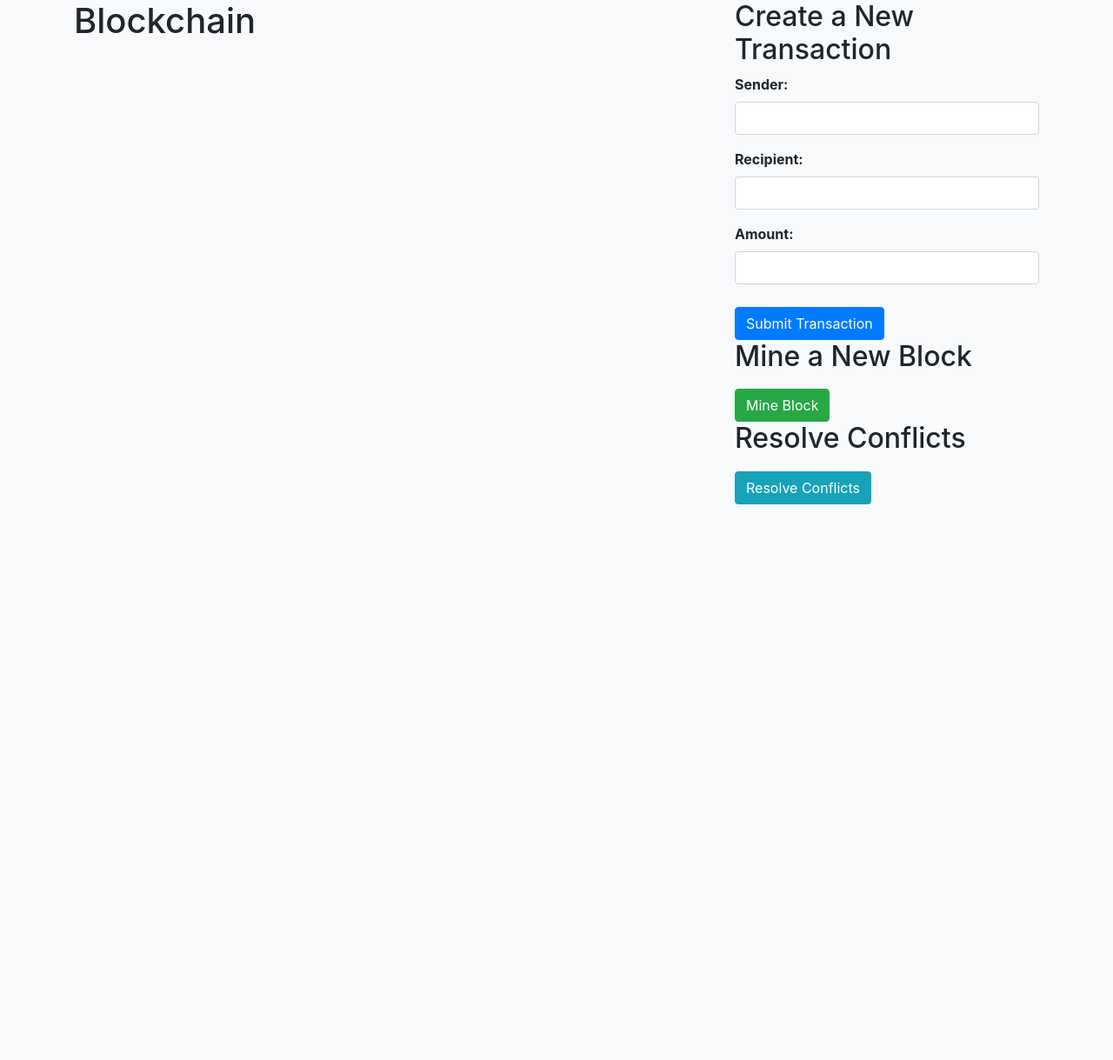
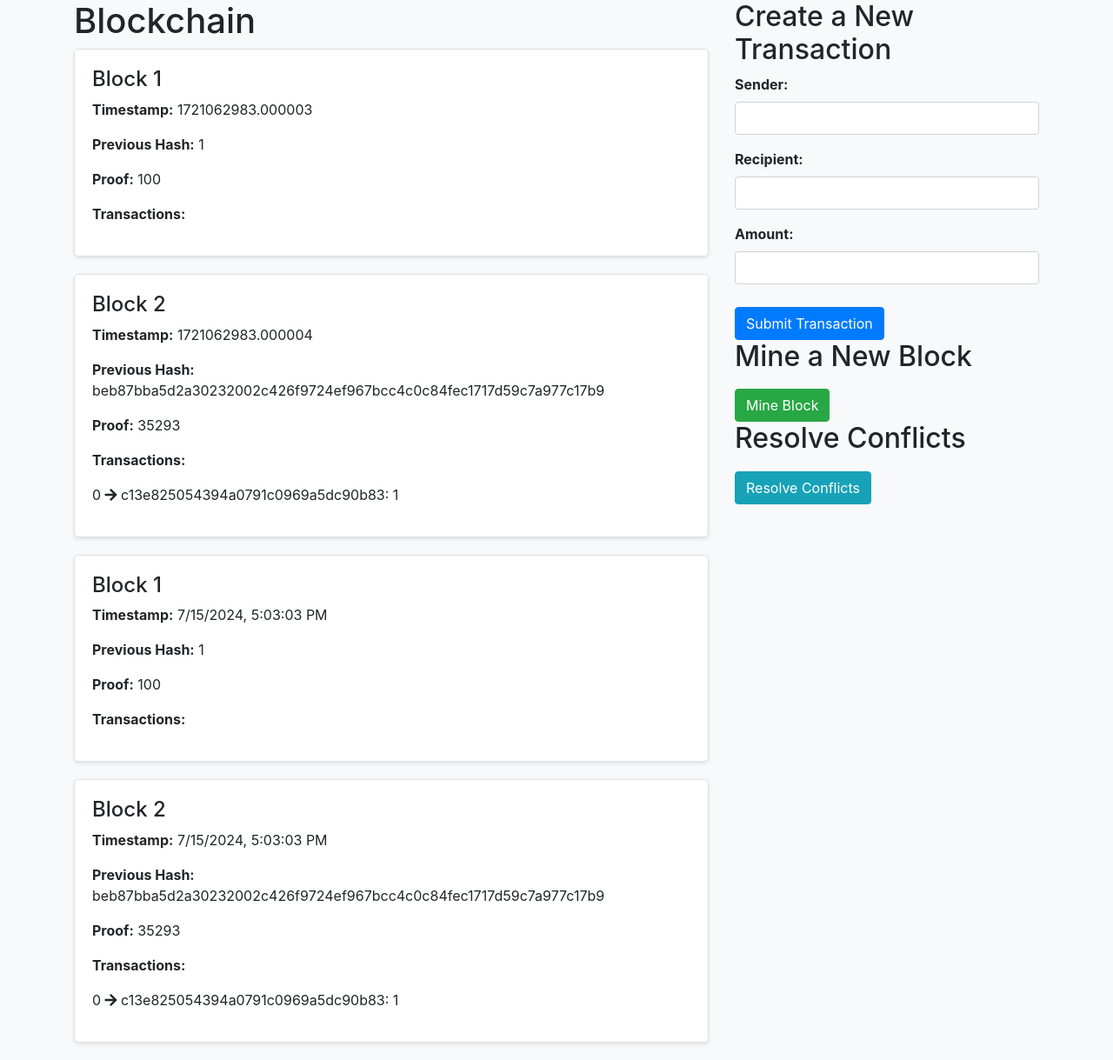
Before and after one commit to Pradeeprajamohankumar/Blockchain-Testing, a Flask app: page / in a window 1280 px wide. Shown: the part 50-1269 px from the top of the page at 87% size. Before the commit the page ends 630 px from the top, so only its background shows below. Run offline with Flask 3, Linux system fonts and the light colour scheme; some libraries are stand-ins or nearby versions.

Commit message:
Update index.html

```diff
--- a/Templates/index.html
+++ b/Templates/index.html
@@ -52,6 +52,20 @@
             <h1>Blockchain</h1>
             <div id="blockchain">
                 <!-- Blocks will be dynamically added here -->
+                {% for block in blockchain %}
+                <div class="block">
+                    <h2>Block {{ block.index }}</h2>
+                    <p><strong>Timestamp:</strong> {{ block.timestamp }}</p>
+                    <p><strong>Previous Hash:</strong> {{ block.previous_hash }}</p>
+                    <p><strong>Proof:</strong> {{ block.proof }}</p>
+                    <p><strong>Transactions:</strong></p>
+                    <ul>
+                        {% for tx in block.transactions %}
+                        <li>{{ tx.sender }} <i class="fas fa-arrow-right"></i> {{ tx.recipient }}: {{ tx.amount }}</li>
+                        {% endfor %}
+                    </ul>
+                </div>
+                {% endfor %}
             </div>
         </div>
         <div class="col-md-4">
@@ -144,7 +158,15 @@
             }
         }).catch(error => console.error('Error:', error));
     });
+
+    // Initial load of the blockchain
+    fetch(`${baseUrl}/chain`, {
+        method: 'GET',
+    }).then(response => response.json()).then(data => {
+        data.chain.forEach(addBlockToDisplay);
+    }).catch(error => console.error('Error:', error));
 </script>
 
 </body>
+
 </html>
```
